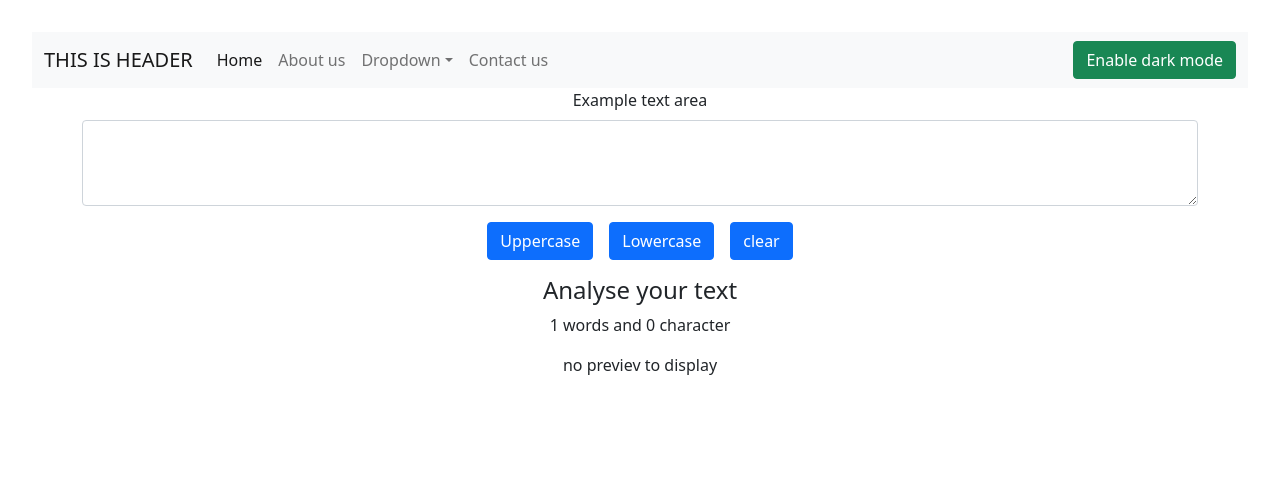
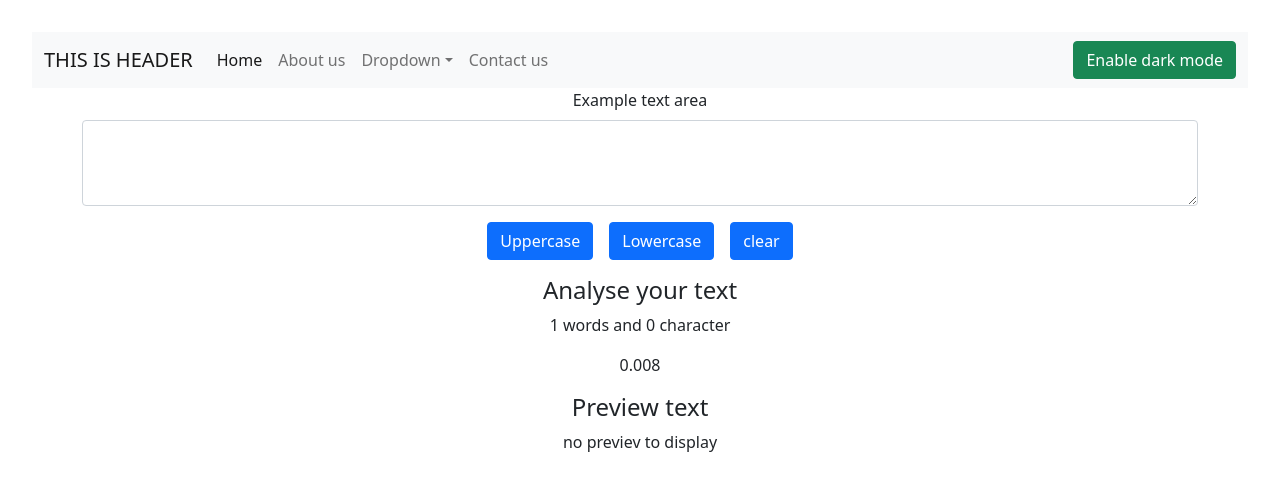
Before and after one commit to Biralsth/Vite, a React (Vite) app: page / in a window 1280 px wide. Shown: the top 490 px of the page. Built offline with nearby package versions, Linux system fonts and the light colour scheme.

Commit message:
word counter + preview

```diff
--- a/src/assets/components/Home.jsx
+++ b/src/assets/components/Home.jsx
@@ -41,6 +41,10 @@ const Home = () => {
             <div className="container">
                 <h4>Analyse your text</h4>
                 <p>{text.split(' ').length} words and {text.length} character</p>
+
+                <p>{0.008 * text.split(' ').length}</p>
+
+                <h4>Preview text</h4>
                 <p>{text.length > 0 ? text : "no previev to display"}</p>
 
             </div>
```
